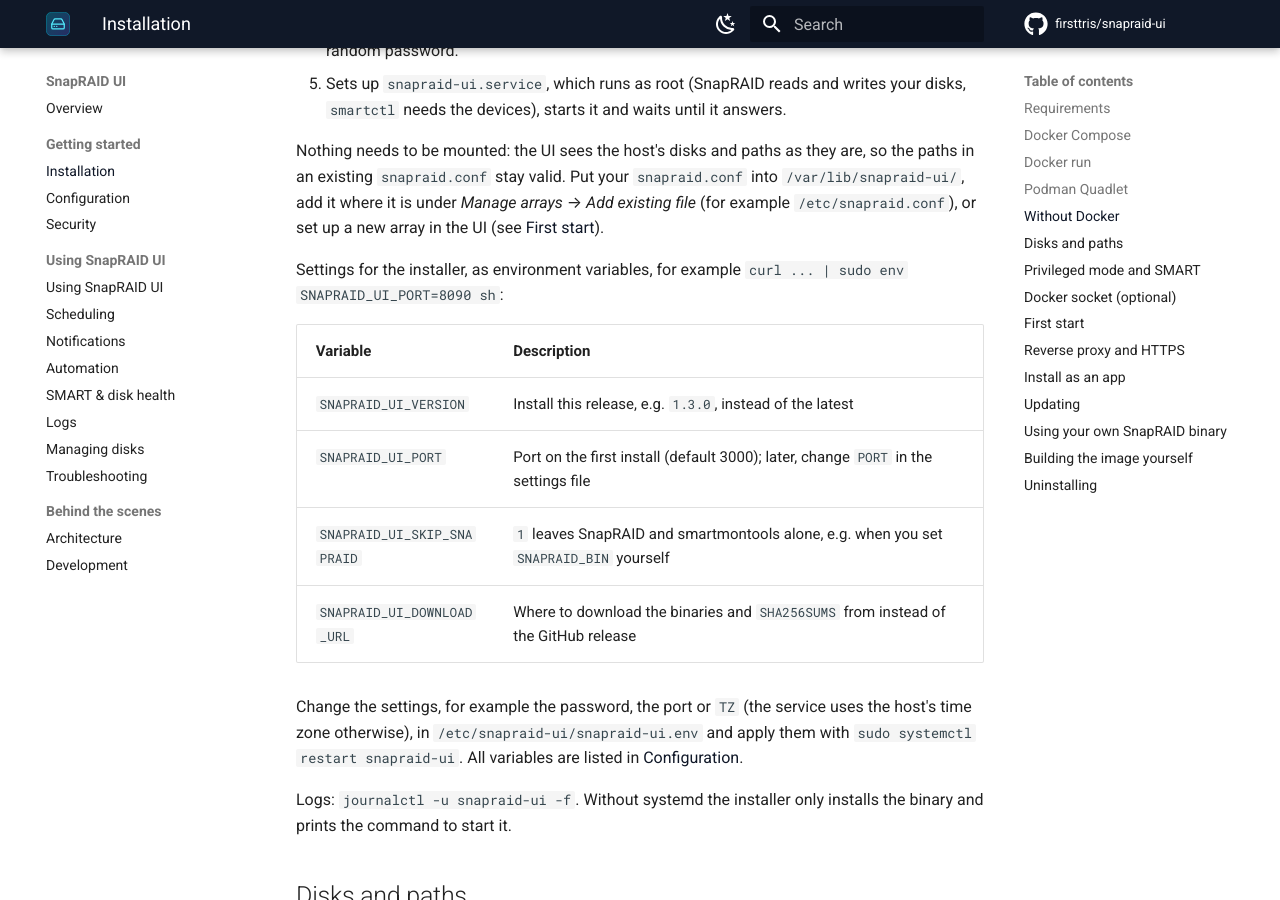
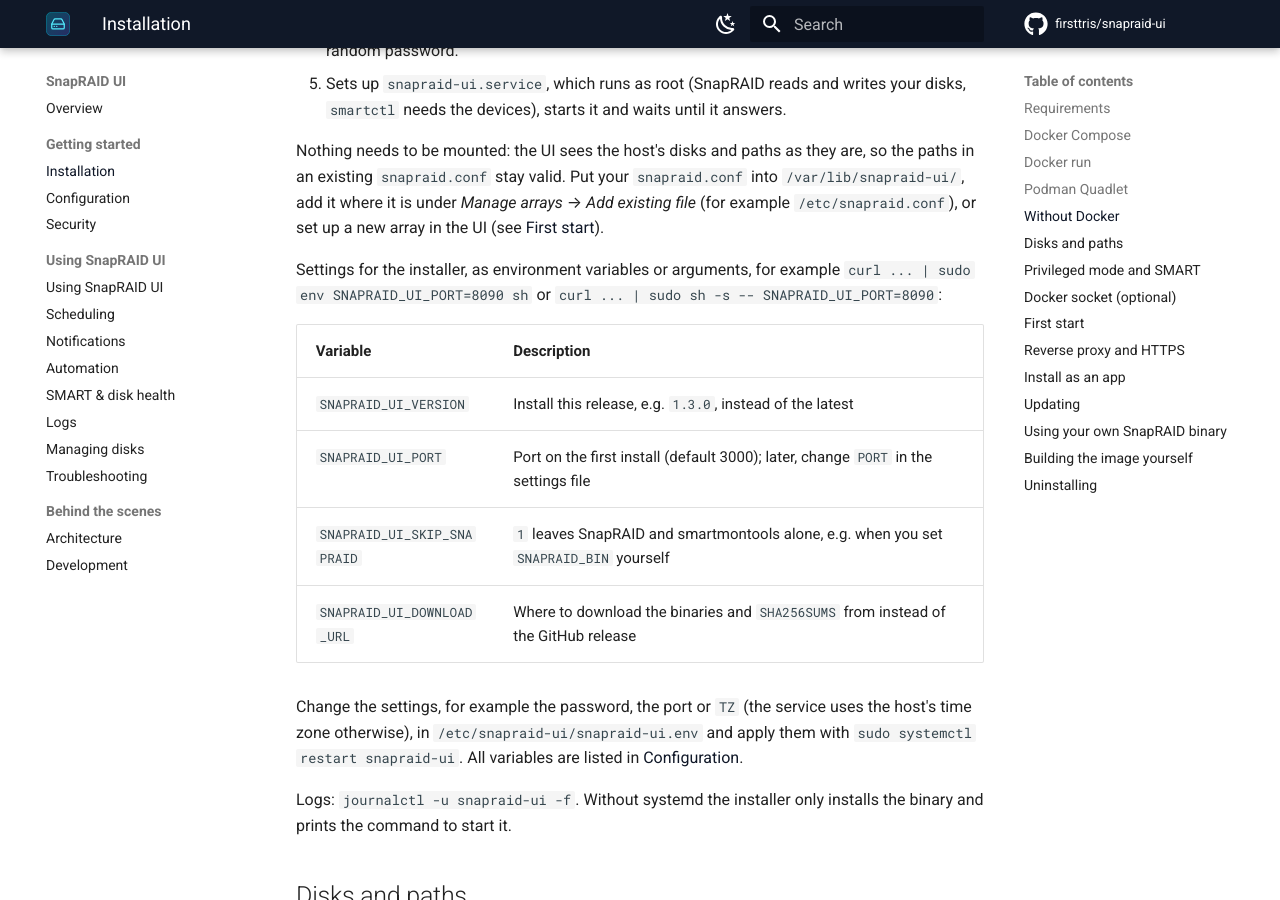
Before and after one commit to firsttris/snapraid-ui, an MkDocs documentation site: the page built from docs/installation.md, in a window 1280 px wide and 900 px high, scrolled down 3824 px. Built offline with MkDocs 1.6.1 and Material for MkDocs 9.7.7, drawn with Linux system fonts in a browser that asks for light colours; comment, search, counter and statistics services are not loaded.

Commit message:
install.sh: enable the service after an interrupted first install, work with a noexec /tmp, take settings as arguments
- A first install that stopped before the service was set up (e.g. no gcc for SnapRAID) made
  the next run an update that only restarted: the service never got enabled. The update is now
  decided by the unit file, and enable always runs before the restart.
- The binary was run from mktemp's /tmp, which hardened hosts mount noexec. It is now
  downloaded next to /usr/local/bin/snapraid-ui (also a same-filesystem rename) and SnapRAID
  is built under /usr/local/src; temporary files go away when the run stops with an error.
- SNAPRAID_UI_*=value arguments after sh -s -- set the settings, as the header promised.

Co-Authored-By: Claude Opus 5.5 <noreply@anthropic.com>
Claude-Session: https://claude.ai/code/session_01J8F4KwKJenvY78nhehnrMt

```diff
--- a/docs/installation.md
+++ b/docs/installation.md
@@ -134,7 +134,7 @@ It does the following and prints the address and the login at the end:
 
 Nothing needs to be mounted: the UI sees the host's disks and paths as they are, so the paths in an existing `snapraid.conf` stay valid. Put your `snapraid.conf` into `/var/lib/snapraid-ui/`, add it where it is under *Manage arrays* → *Add existing file* (for example `/etc/snapraid.conf`), or set up a new array in the UI (see [First start](#first-start)).
 
-Settings for the installer, as environment variables, for example `curl ... | sudo env SNAPRAID_UI_PORT=8090 sh`:
+Settings for the installer, as environment variables or arguments, for example `curl ... | sudo env SNAPRAID_UI_PORT=8090 sh` or `curl ... | sudo sh -s -- SNAPRAID_UI_PORT=8090`:
 
 | Variable | Description |
 |---|---|
```
Also changed, not shown: 1 other file.
